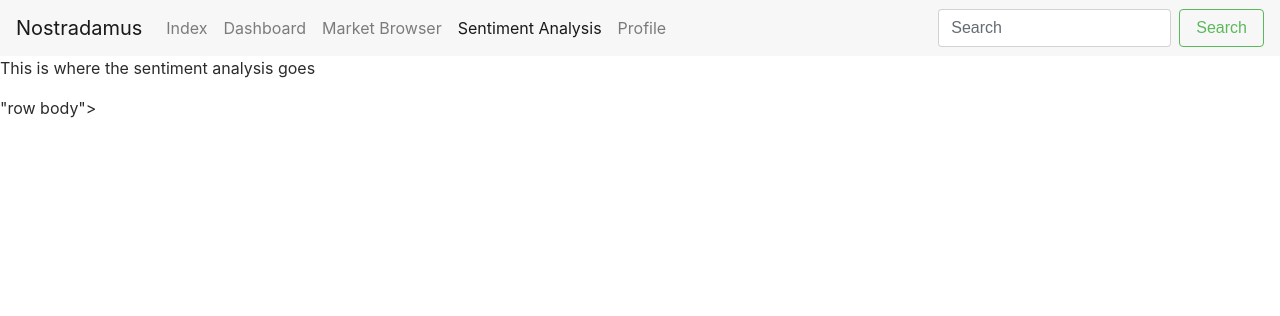
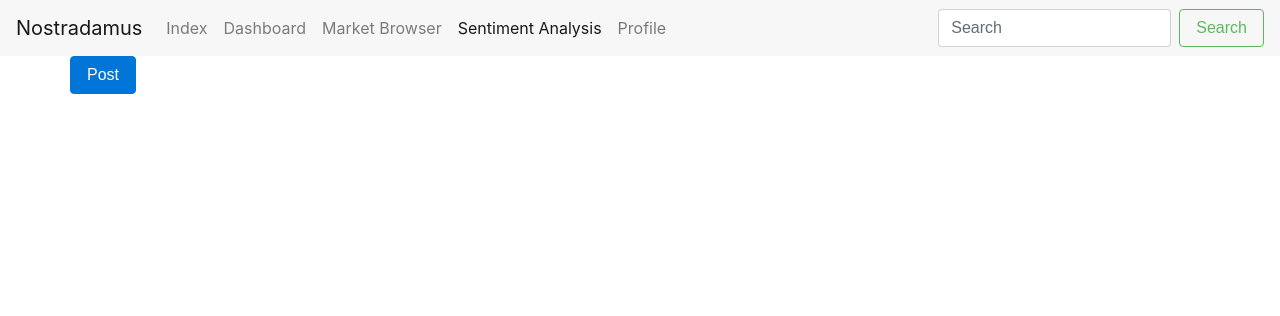
Before and after one commit to pleask/porticode2017, a Flask app: page /sentiment in a window 1280 px wide. Shown: the top 316 px of the page. Run offline with Flask 2, Linux system fonts and the light colour scheme; some libraries are stand-ins or nearby versions.

Commit message:
server responds to shit now

```diff
--- a/server/app.py
+++ b/server/app.py
@@ -1,4 +1,4 @@
-from flask import Flask, render_template
+from flask import Flask, render_template, request, jsonify
 
 app = Flask(__name__)
 
@@ -22,5 +22,13 @@ def sentiment():
 def profile():
     return render_template("profile.html")
 
+
+@app.route('/twitter', methods = ['POST'])
+def get_twitter():
+    jsdata = request.get_json()
+    print(jsdata)
+    return jsonify({'response':'slkjdlaksjdf'})
+
+
 if __name__ == '__main__':
     app.run(debug = True, host = '0.0.0.0')
--- /dev/null
+++ b/server/static/sentiment.js
@@ -0,0 +1,20 @@
+$(document).ready(function() {
+
+  $("#testpost").on('click', function() {
+    console.log("testing post");
+
+    $.ajax({
+      type: "POST",
+      url: "/twitter",
+      contentType: "application/json",
+      data: JSON.stringify({'data':'sdlfj'}),
+      dataType:'json',
+      success: function (response) {
+        console.log('response', response);
+      },
+      error: function (err) {
+        console.log('error', err);
+      }
+    });
+  });
+});
--- a/server/templates/sentiment.html
+++ b/server/templates/sentiment.html
@@ -8,10 +8,12 @@
 
   <link rel="stylesheet" href="https://maxcdn.bootstrapcdn.com/bootstrap/4.0.0-alpha.6/css/bootstrap.min.css" integrity="sha384-rwoIResjU2yc3z8GV/NPeZWAv56rSmLldC3R/AZzGRnGxQQKnKkoFVhFQhNUwEyJ" crossorigin="anonymous">
 
-  <script src="https://code.jquery.com/jquery-3.1.1.slim.min.js" integrity="sha384-A7FZj7v+d/sdmMqp/nOQwliLvUsJfDHW+k9Omg/a/EheAdgtzNs3hpfag6Ed950n" crossorigin="anonymous"></script>
-  <script src="https://cdnjs.cloudflare.com/ajax/libs/tether/1.4.0/js/tether.min.js" integrity="sha384-DztdAPBWPRXSA/3eYEEUWrWCy7G5KFbe8fFjk5JAIxUYHKkDx6Qin1DkWx51bBrb" crossorigin="anonymous"></script>
+  <script
+  			  src="https://code.jquery.com/jquery-3.2.1.min.js"
+  			  integrity="sha256-hwg4gsxgFZhOsEEamdOYGBf13FyQuiTwlAQgxVSNgt4="
+  			  crossorigin="anonymous"></script>  <script src="https://cdnjs.cloudflare.com/ajax/libs/tether/1.4.0/js/tether.min.js" integrity="sha384-DztdAPBWPRXSA/3eYEEUWrWCy7G5KFbe8fFjk5JAIxUYHKkDx6Qin1DkWx51bBrb" crossorigin="anonymous"></script>
   <script src="https://maxcdn.bootstrapcdn.com/bootstrap/4.0.0-alpha.6/js/bootstrap.min.js" integrity="sha384-vBWWzlZJ8ea9aCX4pEW3rVHjgjt7zpkNpZk+02D9phzyeVkE+jo0ieGizqPLForn" crossorigin="anonymous"></script>
-  <script src="{{url_for('static', filename='resources.js')}}"></script>
+  <script src="{{url_for('static', filename='sentiment.js')}}"></script>
 </head>
 <body>
 
@@ -47,11 +49,10 @@
   </nav>
 
 
-  <div class="container-fluid">
+  <div class="container">
     <div class="row body">
-      <p>This is where the sentiment analysis goes</p>
+      <button id='testpost' class="btn btn-primary">Post</button>
     </div>
-  </div>"row body"></div>
   </div>
 
 </body>
```
